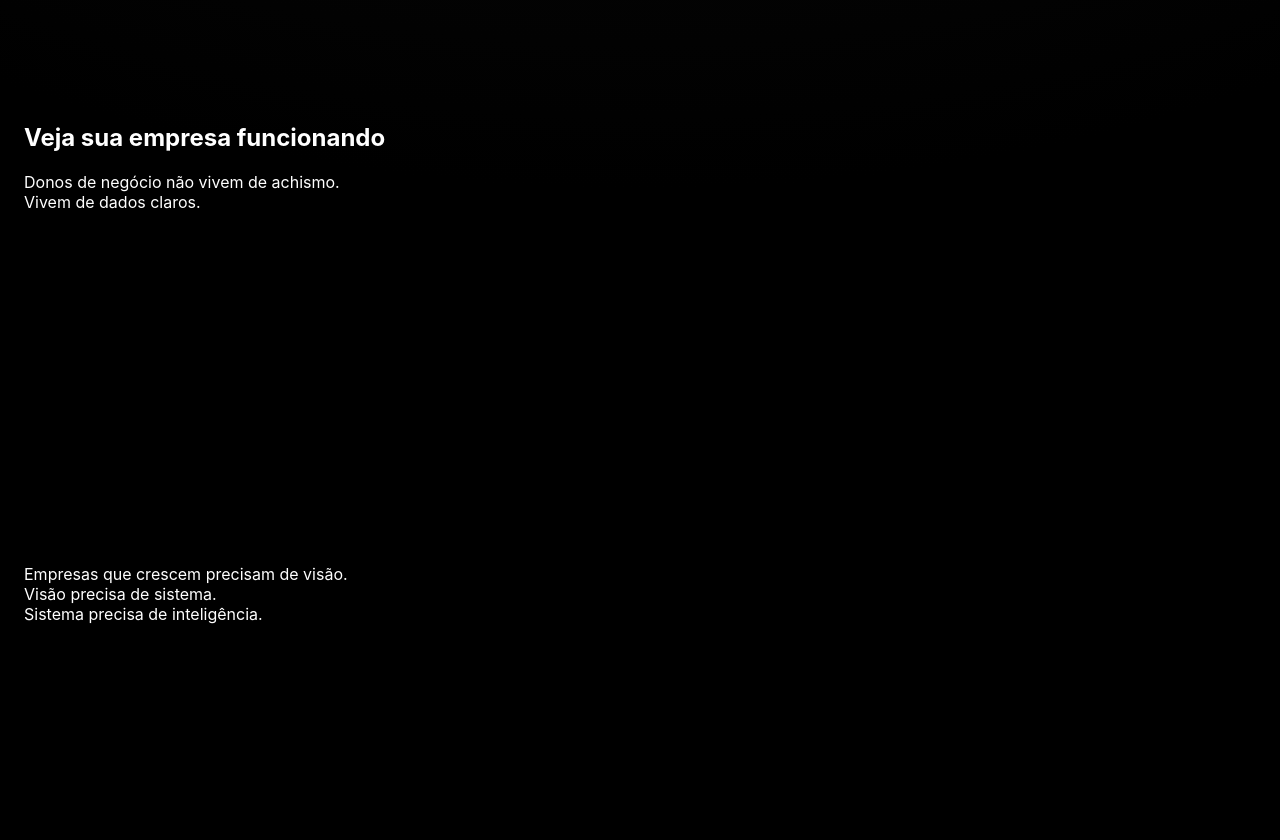
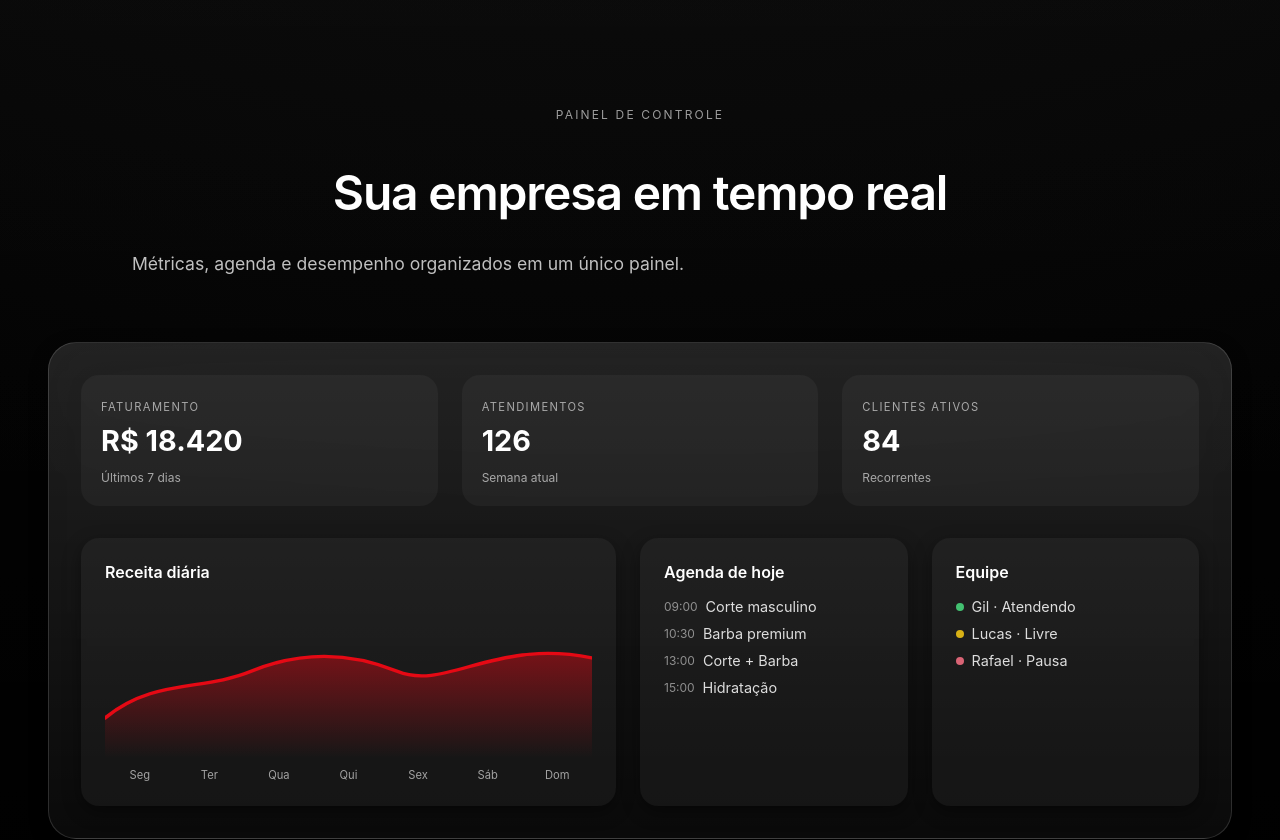
Before and after one commit to suporteeligi-cpu/eligi-fron-tend, a Next.js app: page / in a window 1280 px wide. Shown: the part 1780-2620 px from the top of the page. Built offline with nearby package versions, Linux system fonts and the light colour scheme.

Commit message:
chore: deploy update

```diff
--- a/src/app/components/sections/DashboardPreview.tsx
+++ b/src/app/components/sections/DashboardPreview.tsx
@@ -1,15 +1,117 @@
 export default function DashboardPreview() {
   return (
-    <section className="dashboard-preview">
-      <h2>Veja sua empresa funcionando</h2>
-      <p>
-        Donos de negócio não vivem de achismo.
-        <br />
-        Vivem de dados claros.
-      </p>
+    <section className="dashboard-preview section-soft">
+      <div className="container">
+        <div className="dashboard-header">
+          <span className="eyebrow">Painel de Controle</span>
+          <h2 className="section-title">Sua empresa em tempo real</h2>
+          <p className="section-description">
+            Métricas, agenda e desempenho organizados em um único painel.
+          </p>
+        </div>
 
-      <div className="dashboard-mock">
-        {/* futuramente imagem ou canvas */}
+        <div className="dashboard-mock glass">
+          {/* TOP METRICS */}
+          <div className="dashboard-top">
+            <div className="metric-card">
+              <span className="metric-label">Faturamento</span>
+              <strong className="metric-value">R$ 18.420</strong>
+              <span className="metric-sub">Últimos 7 dias</span>
+            </div>
+
+            <div className="metric-card">
+              <span className="metric-label">Atendimentos</span>
+              <strong className="metric-value">126</strong>
+              <span className="metric-sub">Semana atual</span>
+            </div>
+
+            <div className="metric-card">
+              <span className="metric-label">Clientes ativos</span>
+              <strong className="metric-value">84</strong>
+              <span className="metric-sub">Recorrentes</span>
+            </div>
+          </div>
+
+          {/* MAIN DASHBOARD */}
+          <div className="dashboard-main">
+            {/* GRAPH */}
+            <div className="dashboard-card dashboard-chart">
+              <strong>Receita diária</strong>
+
+              <svg
+                className="chart-svg"
+                viewBox="0 0 300 120"
+                preserveAspectRatio="none"
+              >
+                <defs>
+                  <linearGradient id="areaGradient" x1="0" y1="0" x2="0" y2="1">
+                    <stop offset="0%" stopColor="rgba(229,9,20,0.45)" />
+                    <stop offset="100%" stopColor="rgba(229,9,20,0)" />
+                  </linearGradient>
+                </defs>
+
+                {/* Area */}
+                <path
+                  d="
+                    M0 90
+                    C30 60, 60 70, 90 55
+                    S150 40, 180 55
+                    S240 30, 300 45
+                    L300 120
+                    L0 120
+                    Z
+                  "
+                  fill="url(#areaGradient)"
+                />
+
+                {/* Line */}
+                <path
+                  d="
+                    M0 90
+                    C30 60, 60 70, 90 55
+                    S150 40, 180 55
+                    S240 30, 300 45
+                  "
+                  fill="none"
+                  stroke="var(--eligi-red)"
+                  strokeWidth="2.5"
+                  strokeLinecap="round"
+                />
+              </svg>
+
+              <div className="chart-labels">
+                <span>Seg</span>
+                <span>Ter</span>
+                <span>Qua</span>
+                <span>Qui</span>
+                <span>Sex</span>
+                <span>Sáb</span>
+                <span>Dom</span>
+              </div>
+            </div>
+
+            {/* AGENDA */}
+            <div className="dashboard-card">
+              <strong>Agenda de hoje</strong>
+              <ul className="agenda-list">
+                <li><span>09:00</span> Corte masculino</li>
+                <li><span>10:30</span> Barba premium</li>
+                <li><span>13:00</span> Corte + Barba</li>
+                <li><span>15:00</span> Hidratação</li>
+              </ul>
+            </div>
+
+            {/* TEAM */}
+            <div className="dashboard-card">
+              <strong>Equipe</strong>
+              <ul className="team-list">
+                <li><span className="status online" /> Gil · Atendendo</li>
+                <li><span className="status idle" /> Lucas · Livre</li>
+                <li><span className="status busy" /> Rafael · Pausa</li>
+              </ul>
+            </div>
+          </div>
+        </div>
       </div>
     </section>
   );
--- a/src/styles/landing.css
+++ b/src/styles/landing.css
@@ -212,3 +212,205 @@
     margin-top: 44px;
   }
 }
+
+/* ===================== DASHBOARD PREVIEW ===================== */
+.dashboard-preview {
+  text-align: center;
+}
+
+.dashboard-header {
+  margin-bottom: 64px;
+}
+
+.dashboard-mock {
+  padding: 32px;
+  border-radius: var(--radius-lg);
+}
+
+.dashboard-grid {
+  display: grid;
+  grid-template-columns: repeat(3, 1fr);
+  gap: 24px;
+}
+
+.dashboard-card {
+  background: rgba(255, 255, 255, 0.04);
+  border-radius: var(--radius-md);
+  padding: 24px;
+  text-align: left;
+
+  box-shadow: var(--shadow-sm);
+}
+
+.dashboard-card strong {
+  display: block;
+  margin-bottom: 16px;
+  font-weight: 600;
+}
+
+.dashboard-card ul {
+  list-style: none;
+  padding: 0;
+  margin: 0;
+}
+
+.dashboard-card li {
+  font-size: 0.9rem;
+  opacity: 0.85;
+  margin-bottom: 10px;
+}
+
+.dashboard-metric {
+  font-size: 2rem;
+  font-weight: 600;
+}
+
+.dashboard-metric span {
+  display: block;
+  font-size: 0.8rem;
+  opacity: 0.6;
+  margin-top: 6px;
+}
+
+/* ===================== DASHBOARD MOBILE ===================== */
+@media (max-width: 768px) {
+  .dashboard-grid {
+    grid-template-columns: 1fr;
+  }
+
+  .dashboard-mock {
+    padding: 20px;
+  }
+}
+
+/* ===================== DASHBOARD PREVIEW ===================== */
+.dashboard-preview {
+  text-align: center;
+}
+
+.dashboard-header {
+  margin-bottom: 64px;
+}
+
+.dashboard-mock {
+  padding: 32px;
+  border-radius: var(--radius-lg);
+}
+
+/* TOP METRICS */
+.dashboard-top {
+  display: grid;
+  grid-template-columns: repeat(3, 1fr);
+  gap: 24px;
+  margin-bottom: 32px;
+}
+
+.metric-card {
+  background: rgba(255, 255, 255, 0.04);
+  border-radius: var(--radius-md);
+  padding: 20px;
+  text-align: left;
+}
+
+.metric-label {
+  font-size: 0.7rem;
+  opacity: 0.6;
+  letter-spacing: 0.12em;
+  text-transform: uppercase;
+}
+
+.metric-value {
+  display: block;
+  font-size: 1.8rem;
+  margin: 8px 0;
+}
+
+.metric-sub {
+  font-size: 0.75rem;
+  opacity: 0.6;
+}
+
+/* MAIN GRID */
+.dashboard-main {
+  display: grid;
+  grid-template-columns: 2fr 1fr 1fr;
+  gap: 24px;
+}
+
+.dashboard-card {
+  background: rgba(255, 255, 255, 0.04);
+  border-radius: var(--radius-md);
+  padding: 24px;
+  text-align: left;
+}
+
+.dashboard-card strong {
+  display: block;
+  margin-bottom: 16px;
+  font-weight: 600;
+}
+
+/* CHART */
+.dashboard-chart {
+  display: flex;
+  flex-direction: column;
+}
+
+.chart-svg {
+  width: 100%;
+  height: 160px;
+}
+
+.chart-labels {
+  display: grid;
+  grid-template-columns: repeat(7, 1fr);
+  margin-top: 10px;
+  font-size: 0.7rem;
+  opacity: 0.6;
+  text-align: center;
+}
+
+/* AGENDA & TEAM */
+.agenda-list,
+.team-list {
+  list-style: none;
+  padding: 0;
+  margin: 0;
+}
+
+.agenda-list li,
+.team-list li {
+  font-size: 0.9rem;
+  opacity: 0.85;
+  display: flex;
+  align-items: center;
+  gap: 8px;
+  margin-bottom: 10px;
+}
+
+.agenda-list span {
+  font-size: 0.75rem;
+  opacity: 0.6;
+}
+
+/* STATUS */
+.status {
+  width: 8px;
+  height: 8px;
+  border-radius: 50%;
+}
+
+.status.online { background: #4ade80; }
+.status.idle   { background: #facc15; }
+.status.busy   { background: #fb7185; }
+
+/* MOBILE */
+@media (max-width: 768px) {
+  .dashboard-top {
+    grid-template-columns: 1fr;
+  }
+
+  .dashboard-main {
+    grid-template-columns: 1fr;
+  }
+}
```
